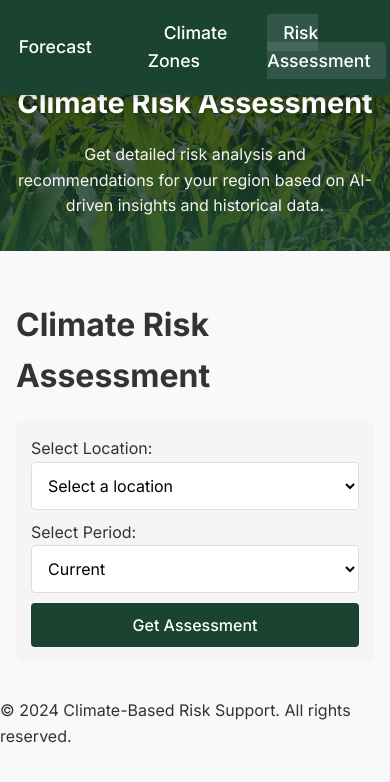
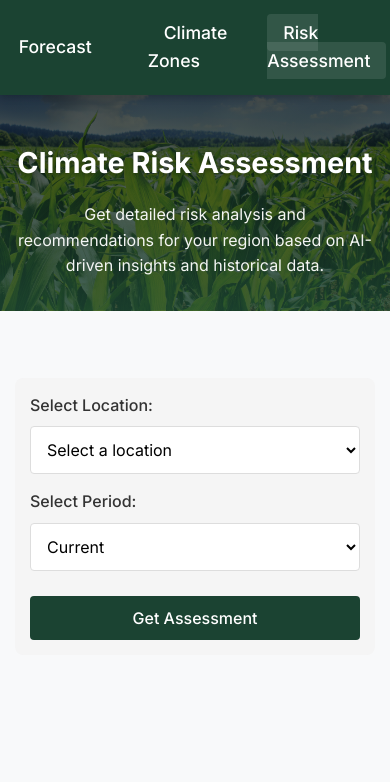
Before and after one commit to kiptoorono/riskassesment, a Flask app: page /risk_assessment in a window 390 px wide. Shown: the top 782 px of the page. Run offline with Flask 3, Linux system fonts and the light colour scheme.

Commit message:
fixed nav bar

```diff
--- a/templates/climate_zones.html
+++ b/templates/climate_zones.html
@@ -5,10 +5,11 @@
 {% block extra_css %}
     <style>
         .page-header {
-            padding: 4.5rem 2rem 2rem;
+            padding: 6rem 2rem 2rem;
             background: linear-gradient(rgba(0, 0, 0, 0.65), rgba(27, 67, 50, 0.85));
             color: white;
             text-align: center;
+            margin-top: 60px;
         }
 
         .page-header h1 {
@@ -65,7 +66,8 @@
 
         @media (max-width: 768px) {
             .page-header {
-                padding: 4rem 1rem 1.5rem;
+                padding: 5rem 1rem 1.5rem;
+                margin-top: 50px;
             }
 
             .page-header h1 {
--- a/templates/risk_assessment.html
+++ b/templates/risk_assessment.html
@@ -71,6 +71,7 @@
             color: white;
             text-align: center;
             margin-bottom: 2rem;
+            margin-top: 60px;
         }
 
         .header h1 {
@@ -95,13 +96,12 @@
 
         .location-selector {
             margin: 20px 0;
-            padding: 15px;
+            padding: 25px;
             background: #f5f5f5;
             border-radius: 8px;
             display: flex;
-            gap: 15px;
+            gap: 25px;
             align-items: center;
-            flex-wrap: wrap;
         }
 
         .location-selector > div {
@@ -109,11 +109,18 @@
             min-width: 200px;
         }
 
+        .location-selector label {
+            display: block;
+            margin-bottom: 8px;
+            font-weight: 500;
+            color: var(--text-color);
+        }
+
         .location-selector select {
+            width: 100%;
             padding: 12px;
             border-radius: 4px;
             border: 1px solid #ddd;
-            width: 100%;
             font-size: 1rem;
             background-color: white;
             cursor: pointer;
@@ -121,6 +128,9 @@
 
         .location-selector button {
             padding: 12px 24px;
+            min-width: 200px;
+            height: 100%;
+            margin-top: 26px;
             background: var(--primary-color);
             color: white;
             border: none;
@@ -128,7 +138,6 @@
             cursor: pointer;
             font-weight: 500;
             transition: all 0.3s;
-            width: 100%;
             font-size: 1rem;
         }
 
@@ -277,21 +286,23 @@
             }
 
             .container {
-                padding: 1rem;
+                padding: 15px;
             }
 
             .location-selector {
                 flex-direction: column;
-                gap: 10px;
+                padding: 15px;
+                gap: 15px;
             }
 
             .location-selector > div {
                 width: 100%;
             }
 
-            .location-selector select,
             .location-selector button {
                 width: 100%;
+                min-width: unset;
+                margin-top: 10px;
             }
 
             .risk-cards {
@@ -616,7 +627,6 @@
     </header>
 
     <div class="container">
-        <h1>Climate Risk Assessment</h1>
         <div class="location-selector">
             <div>
                 <label for="location">Select Location:</label>
@@ -824,10 +834,6 @@
         </div>
     </div>
 
-    <footer>
-        <p>&copy; 2024 Climate-Based Risk Support. All rights reserved.</p>
-    </footer>
-
     <script>
         let riskChart = null;
         let trendChart = null;
```
